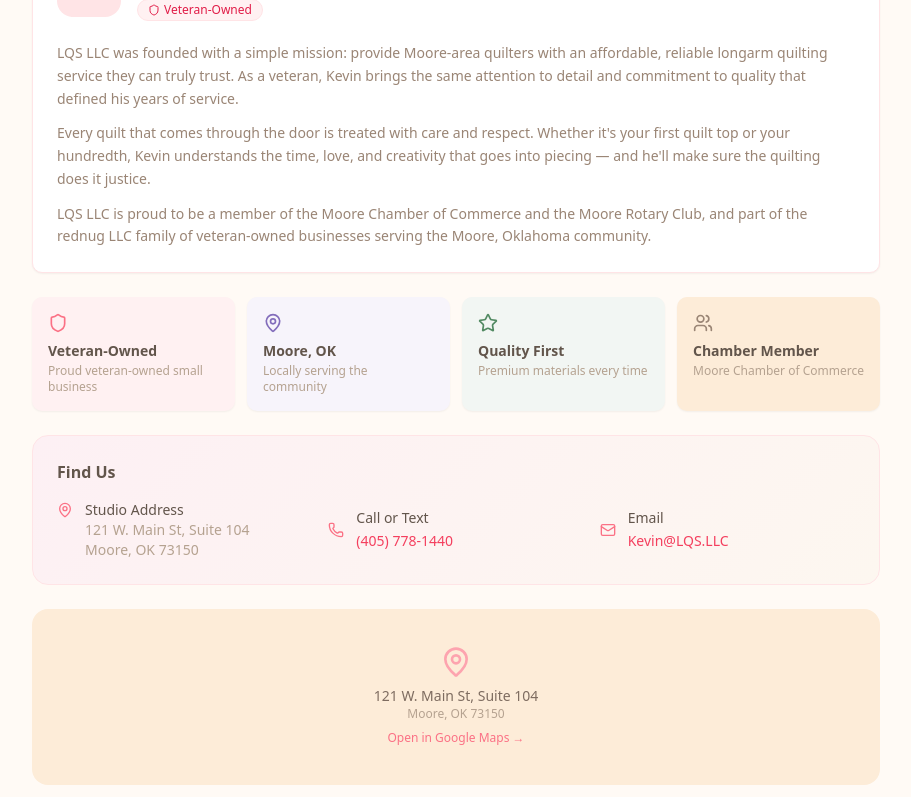
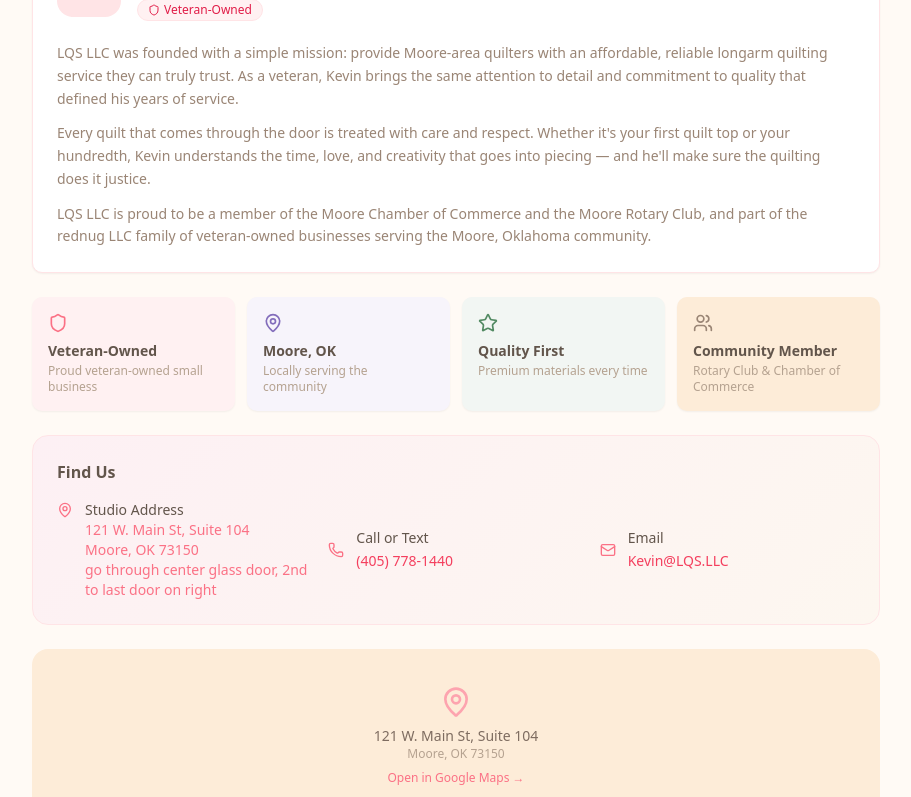
Before and after one commit to rednug405/lqs-website, a Next.js app: page /about in a window 1280 px wide. Shown: the part 443-1240 px from the top of the page, without its empty margins (184-1095 px from the left). Built offline with nearby package versions, Linux system fonts and the light colour scheme.

Commit message:
Update page.tsx

```diff
--- a/app/about/page.tsx
+++ b/app/about/page.tsx
@@ -69,7 +69,7 @@ export default function AboutPage() {
                 { icon: Shield, title: "Veteran-Owned", desc: "Proud veteran-owned small business", bg: "bg-rose-50", iconColor: "text-rose-400" },
                 { icon: MapPin, title: "Moore, OK", desc: "Locally serving the community", bg: "bg-lavender-50", iconColor: "text-lavender-500" },
                 { icon: Star, title: "Quality First", desc: "Premium materials every time", bg: "bg-sage-50", iconColor: "text-sage-500" },
-                { icon: Users, title: "Chamber Member", desc: "Moore Chamber of Commerce", bg: "bg-cream-200", iconColor: "text-taupe-500" },
+                { icon: Users, title: "Community Member", desc: "Rotary Club & Chamber of Commerce", bg: "bg-cream-200", iconColor: "text-taupe-500" },
               ].map((item, i) => (
                 <Card key={i} className={`border-0 ${item.bg}`}>
                   <CardContent className="p-4">
@@ -90,7 +90,7 @@ export default function AboutPage() {
                   <MapPin className="w-4 h-4 text-rose-400 mt-0.5 shrink-0" />
                   <div>
                     <div className="font-medium text-taupe-700 text-sm">Studio Address</div>
-                    <div className="text-taupe-400 text-sm">121 W. Main St, Suite 104<br />Moore, OK 73150</div>
+                    <div className="text-rose-400 text-sm">121 W. Main St, Suite 104<br />Moore, OK 73150<br /> go through center glass door, 2nd to last door on right</div>
                   </div>
                 </div>
                 <div className="flex items-center gap-3">
```
